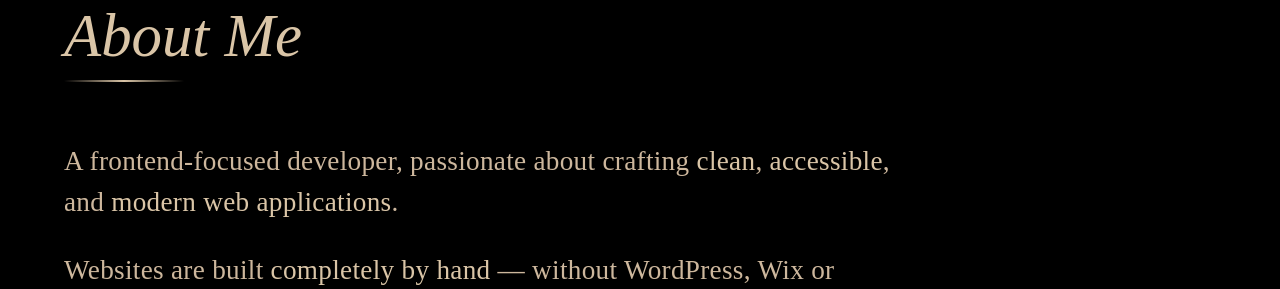
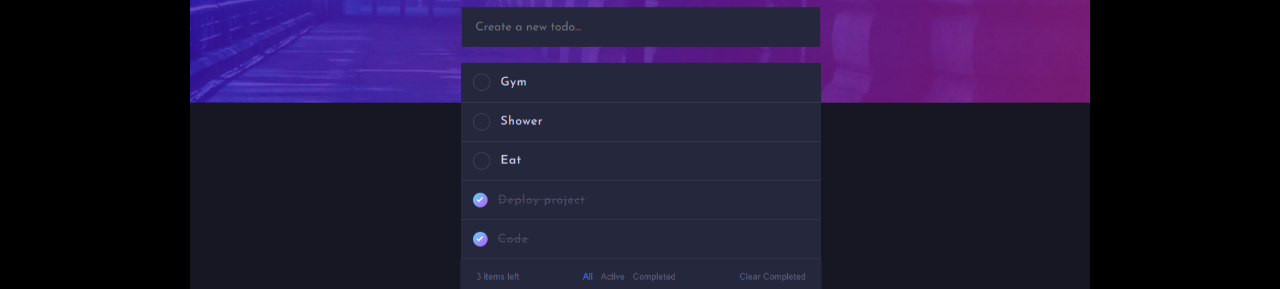
Before and after one commit to RobertVai/Portfolio, a Next.js app: page / in a window 1280 px wide. Shown: the part 3305-3594 px from the top of the page. Built offline with nearby package versions, Linux system fonts and the light colour scheme; grey boxes are pictures that could not be loaded.

Commit message:
added third project

```diff
--- a/components/Projects/Projects.module.css
+++ b/components/Projects/Projects.module.css
@@ -47,6 +47,17 @@
   background-position: 70% 50%;
   width: 900px;
   height: 700px;
+  position: relative;
+  overflow: hidden;
+}
+
+.projectCards > .project:nth-child(3) {
+  background: url("/Images/tdo.png");
+  background-repeat: no-repeat;
+  background-position: center;
+  background-size: 100%;
+  width: 900px;
+  height: 600px;
   position: relative;
   overflow: hidden;
 }
--- a/components/Projects/Projects.tsx
+++ b/components/Projects/Projects.tsx
@@ -32,7 +32,8 @@ const Projects = () => {
             <div className={styles.back}>
               <h3>Travel Explorer</h3>
               <p>
-                Web app for browsing flights and destinations. Built with React and REST APIs. Fully responsive UI.
+                Web app for browsing flights and destinations. Built with React and REST APIs.
+                Visually complete — further functionality coming soon.
               </p>
               <button onClick={() => toggleFlip(0)} className={styles.closeBtn}>Back</button>
             </div>
@@ -67,6 +68,34 @@ const Projects = () => {
           </div>
         </div>
 
+
+                <div className={styles.project}>
+          <div className={styles.overlay}>
+            <button onClick={() => toggleFlip(2)} className={styles.overlayBtn}>Info</button>
+
+            <div className={styles.dropdown}>
+              <button className={styles.overlayBtn}>GitHub</button>
+              <div className={styles.menu}>
+                <a href="https://github.com/RobertVai/modern-todo" target="_blank" rel="noopener noreferrer">Frontend</a>
+
+              </div>
+            </div>
+
+            <a className={styles.overlayBtn} href="https://modern-todo-wheat.vercel.app/" target="_blank" rel="noopener noreferrer">Live</a>
+          </div>
+
+          <div className={`${styles.flipWrap} ${flipped === 2 ? styles.isFlipped : ""}`}>
+            <div className={`${styles.face} ${styles.face2}`} aria-hidden="true" />
+            <div className={styles.back}>
+              <h3>Modern ToDo List</h3>
+              <p>
+                A clean ToDo list app with light/dark mode, filters, and persistent tasks.
+              </p>
+              <button onClick={() => toggleFlip(2)} className={styles.closeBtn}>Back</button>
+            </div>
+          </div>
+        </div>
+
       </div>
     </div>
   );
```
Also changed, not shown: public/Images/tdo.png (added).
